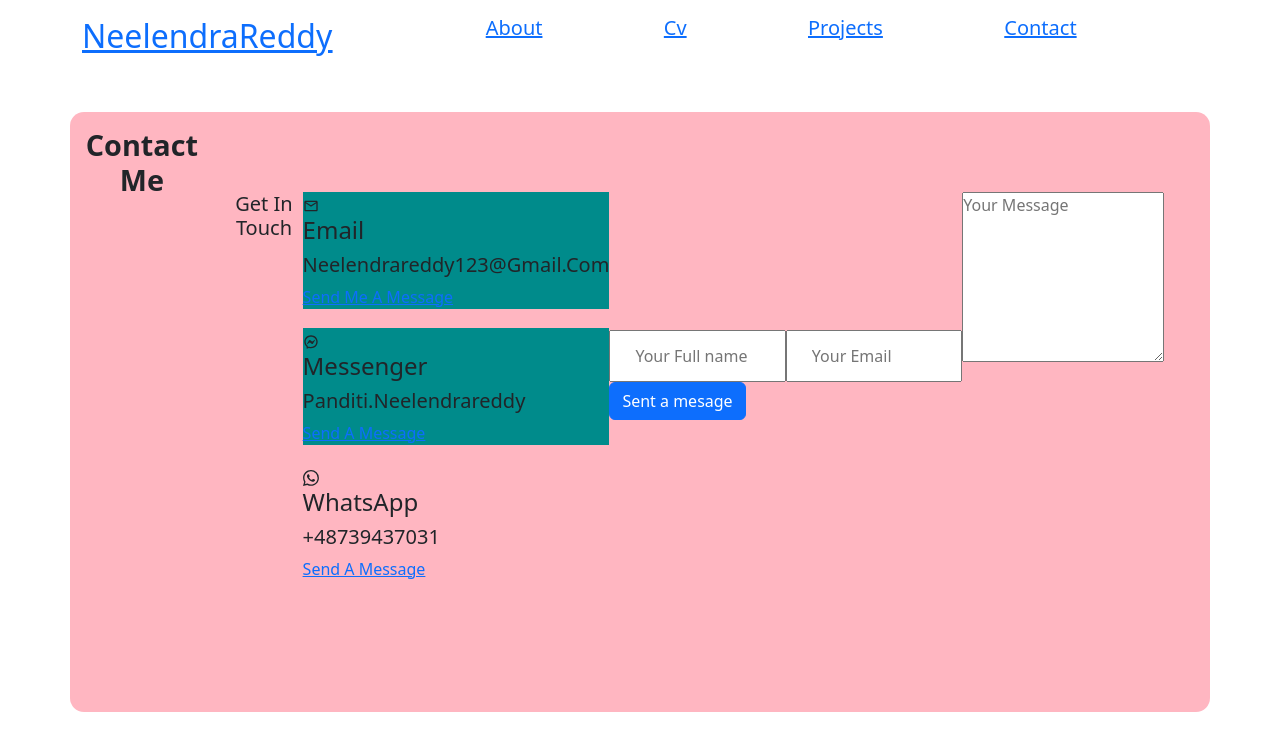
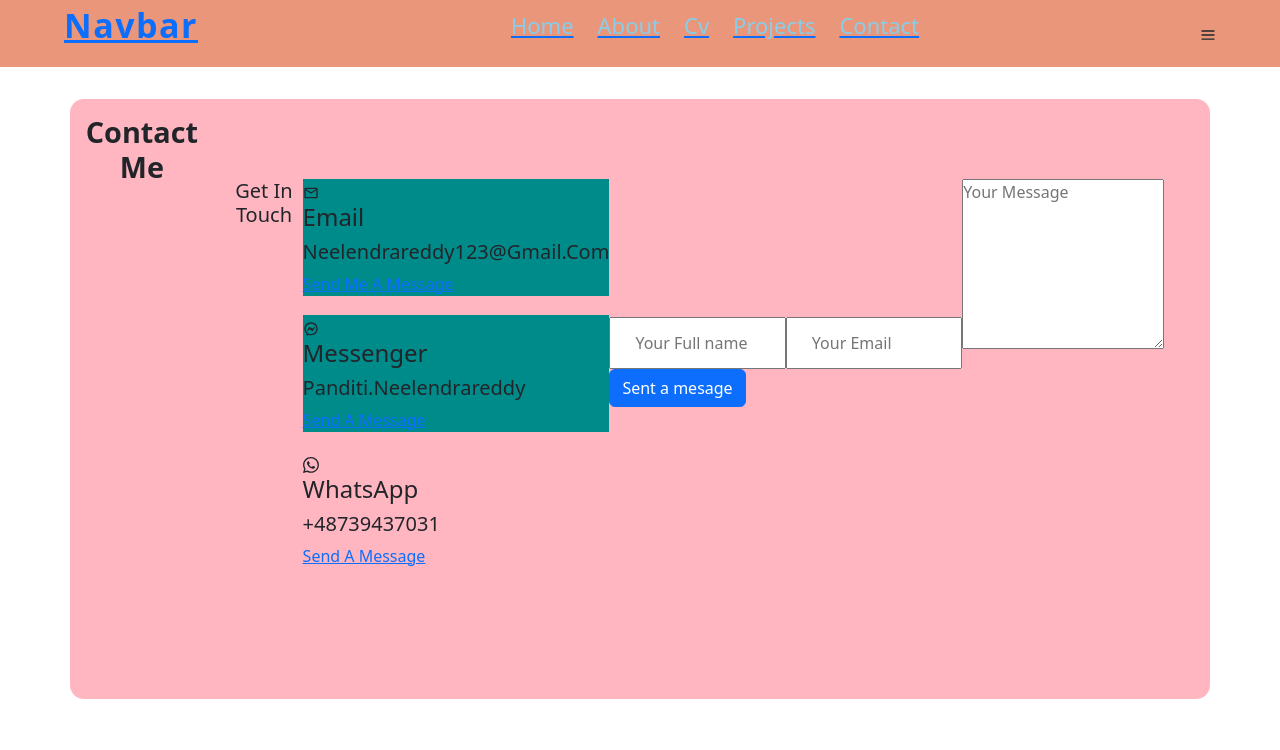
Before and after one commit to neelendrareddy9001/my-portfolio-website, a React (Create React App) app: page /contact in a window 1280 px wide. Shown: the top 750 px of the page. Built offline with nearby package versions, Linux system fonts and the light colour scheme.

Commit message:
modified complete navbar and styles

```diff
--- a/src/component/Navbar/Navbar.jsx
+++ b/src/component/Navbar/Navbar.jsx
@@ -1,56 +1,50 @@
 import React, { useState } from "react";
 import "./navbar.scss";
+import { Link } from "react-router-dom";
+import { CgMenu } from "react-icons/cg";
+import { IoClose } from "react-icons/io5";
 
-import { Link } from "react-router-dom";
-
-import { BiMenu, BiX } from "react-icons/bi";
-
-const Navbar = () => {
-  const [open, setOpen] = useState(false);
-  const handleClick = () => {
-    setOpen(!open);
+const Header = () => {
+  const [showMenu, setShowMenu] = useState(true);
+  const handleToggle = (prev) => {
+    setShowMenu(!showMenu);
   };
   return (
-    <nav className={`header container`}>
-      <div className="logo">
+    <nav className="header">
+      <div className="header-left">
         <Link to="/">
-          <a href="/">
-            <h2>NeelendraReddy</h2>
-          </a>
+          <p className="logo">Navbar</p>
         </Link>
       </div>
-      <ul className={open ? "menu-open menu" : "menu"}>
-        <li className="menu-item">
-          <a href="/">
-            <h5>About</h5>
-          </a>
-        </li>
-        <li className="menu-item">
-          <a href="/about">
-            <h5>Cv</h5>
-          </a>
-        </li>
-        <li className="menu-item">
-          <a href="/portfolio">
-            <h5>Projects</h5>
-          </a>
-        </li>
-        <li className="menu-item">
-          <a href="/contact">
-            <h5>Contact</h5>
-          </a>
-        </li>
-      </ul>
+      <div className="header-right">
+        <ul className={`${showMenu ? "menu-list" : "mb-menu"}`}>
+          <Link to="/">
+            <p className="menu-list-item active">Home</p>
+          </Link>
+          <Link to="/about">
+            <p className="menu-list-item">About</p>
+          </Link>
+          <Link to="/cv">
+            <p className="menu-list-item">Cv</p>
+          </Link>
+          <Link to="/projects">
+            <p className="menu-list-item">Projects</p>
+          </Link>
 
-      <div className="hamburger">
-        {open ? (
-          <BiX onClick={handleClick} />
+          <Link to="/contact">
+            <p className="menu-list-item">Contact</p>
+          </Link>
+        </ul>
+      </div>
+      <div className="header-menu-icon">
+        {showMenu ? (
+          <CgMenu onClick={handleToggle} />
         ) : (
-          <BiMenu onClick={handleClick} />
+          <IoClose onClick={handleToggle} />
         )}
       </div>
     </nav>
   );
 };
 
-export default Navbar;
+export default Header;
--- a/src/component/Navbar/navbar.scss
+++ b/src/component/Navbar/navbar.scss
@@ -1,59 +1,57 @@
-// @import "../../styles/globalStyle.scss";
-// @import "../../styles/media\ .scss";
+@import "../../styles/globalStyle.scss";
+@import "../../styles/media\ .scss";
 
 .header {
   display: flex;
   justify-content: space-between;
+  min-height: 65px;
   align-items: center;
-  width: 100%;
-  height: 80px;
+  padding: 0 4rem;
+  background-color: darksalmon;
 
-  .menu {
+  &-left {
+    .logo {
+      font-weight: bold;
+      font-size: 34px;
+      letter-spacing: 1.5px;
+    }
+  }
+  &-right {
+    margin: 0 3rem;
+    .menu-list {
       display: flex;
-    width: 80%;
-    justify-content: space-evenly;
+      &-item {
+        margin: 0px 0.75rem;
+        font-size: 22px;
+        font-weight: 500;
+        color: skyblue;
+        &:hover {
+          color: darkblue;
+        }
       }
 
-  .hamburger {
+      @include respond(tablet) {
         display: none;
       }
     }
-.logo h2 {
-  text-decoration: none;
+  }
+  &-menu-icon {
+    @include respond(tablet) {
+      display: block;
+      font-size: 28px;
+    }
   }
 
-@media (max-width: 600px) {
-  .logo {
-    z-index: 99;
+  .mb-menu {
+    background-color: palegreen;
+    position: absolute;
+    right: 0;
+    top: 65px;
+    height: 100vh;
+    width: 450px;
+    color: white;
+  }
 }
 
-  .button {
-    display: none;
+@media only screen {
 }
-
-  .header {
-    .hamburger {
-      display: block;
-      font-size: 30px;
-      z-index: 99;
-    }
-
-    .menu {
-      position: absolute;
-      flex-direction: column;
-      justify-content: space-evenly;
-      align-items: center;
-      height: 100vh;
-      z-index: 10;
-      top: 0;
-      left: -300px;
-      width: 100%;
-      background-color: black;
-      transition: all 0.3s ease-in;
-    }
-
-    .menu-open {
-      top: 0;
-    }
-  }
-}
```
Lines whose indentation alone changed are shown as unchanged.
